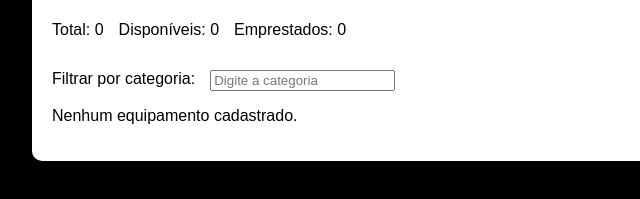
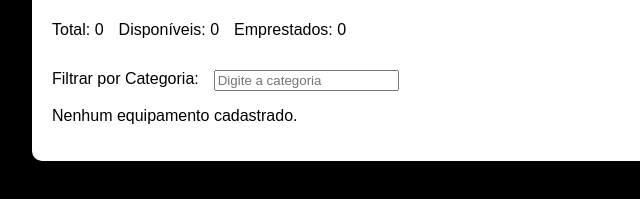
Before and after one commit to Wesleyrbm/Cria-o-de-Interface-Vue.js, a plain HTML site: page index.html in a window 1280 px wide. Shown: the part 457-656 px from the top of the page, 188-828 px from the left. Drawn offline with nearby package versions, Linux system fonts and the light colour scheme.

Commit message:
09/09/2025 21:00

```diff
--- a/index.html
+++ b/index.html
@@ -46,7 +46,7 @@
 
     <!-- Filtro -->
     <div class="filtro">
-      <label for="filtro">Filtrar por categoria:</label>
+      <label for="filtro">Filtrar por Categoria:</label>
       <input type="text" id="filtro" v-model="filtroCategoria" placeholder="Digite a categoria" />
     </div>
 
```
